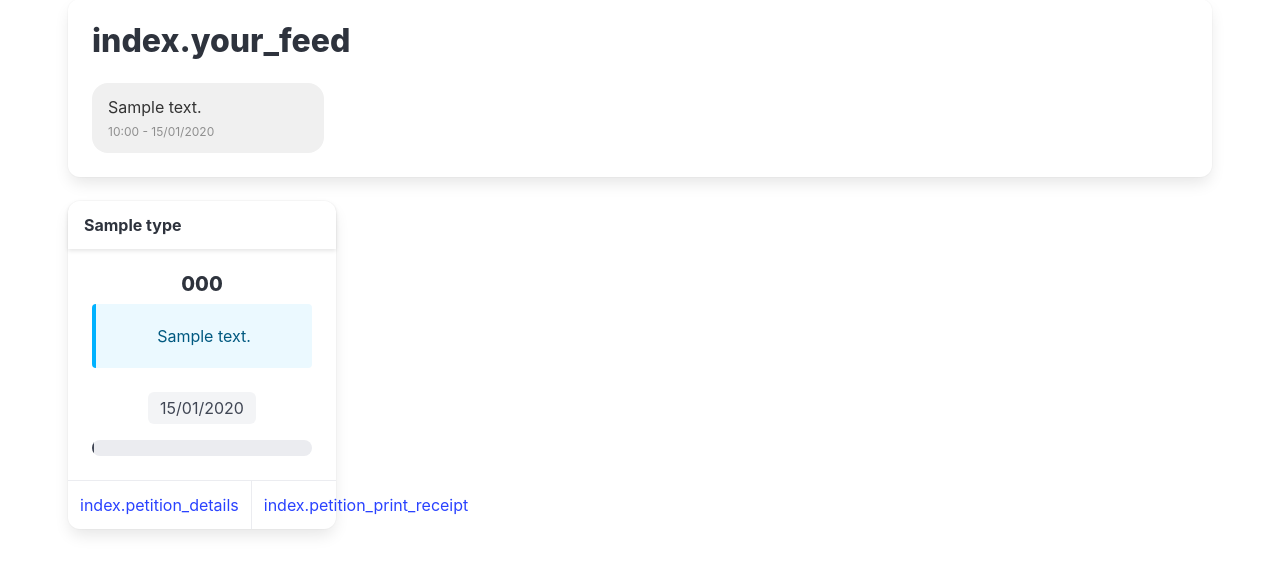
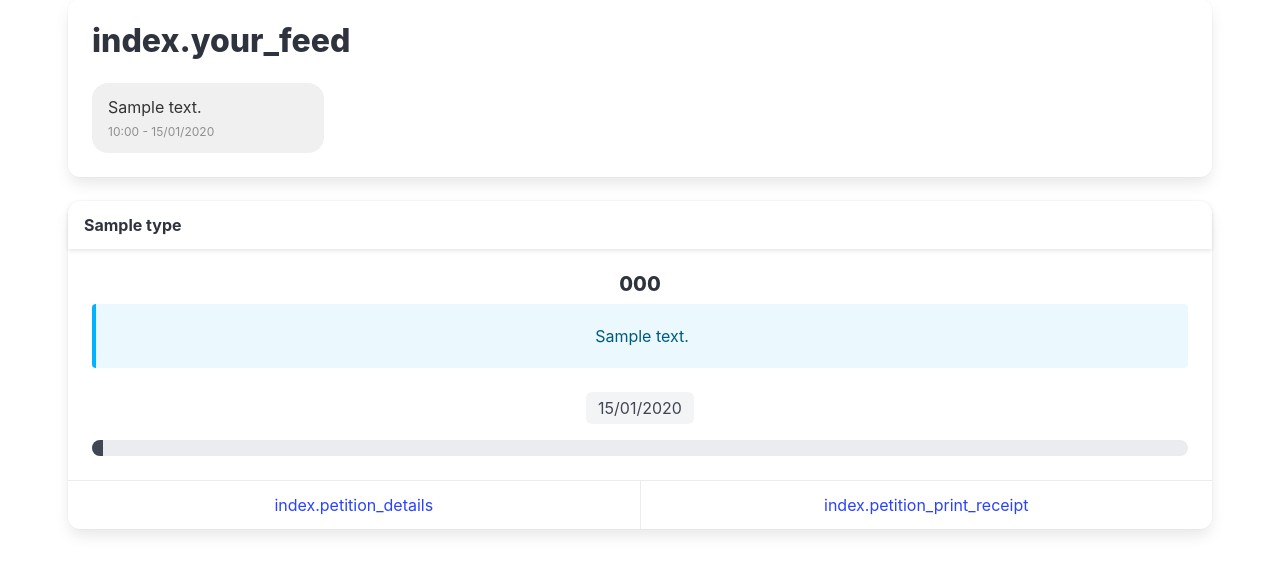
Before and after one commit to DA-ETSIAE/PrestaDA, a Django app: template templates/index.html in a window 1280 px wide. Shown: the part 225-800 px from the top of the page. Run offline with Django 5.2, Linux system fonts and the light colour scheme; the template is opened without the code that fills it: most values are stand-ins (such as "Sample title", 1, 10 or a date in 2020); parts of the project's set-up code (start-up, migrations or seed data) failed here and were passed over; some libraries are stand-ins or nearby versions.

Commit message:
Change petition column layout for desktop view

```diff
--- a/templates/index.html
+++ b/templates/index.html
@@ -54,7 +54,7 @@
 
     <div class="columns is-multiline">
         {% for p in user_petitions %}
-            <div class="column is-full-mobile is-full-tablet is-one-quarter-desktop">
+            <div class="column is-full-mobile is-full-tablet is-one-half-desktop">
                 <div class="card">
                     <header class="card-header">
                         <p class="card-header-title">
```
